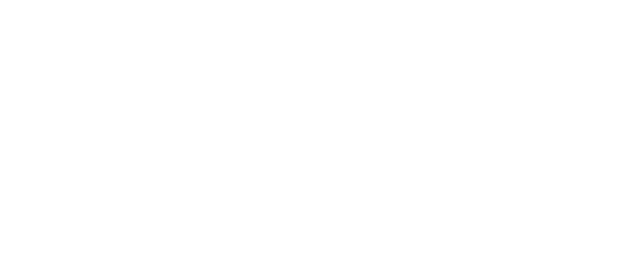
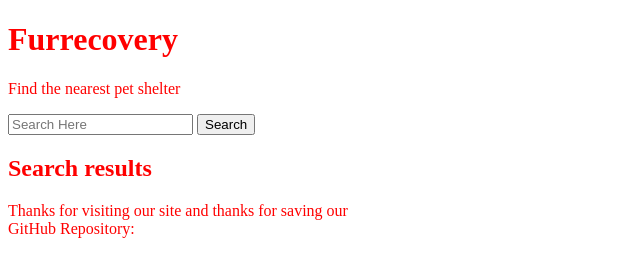
Before and after one commit to HTML-No0b/Furrecovery, a plain HTML site: page index.html in a window 1280 px wide. Shown: the whole page, without its empty margins (0-640 px from the left). Drawn offline with Linux system fonts and the light colour scheme.

Commit message:
added html format

```diff
--- a/assets/style.css
+++ b/assets/style.css
@@ -0,0 +1,3 @@
+body {
+    color: red;
+}
--- a/index.html
+++ b/index.html
@@ -4,9 +4,26 @@
     <meta charset="UTF-8">
     <meta http-equiv="X-UA-Compatible" content="IE=edge">
     <meta name="viewport" content="width=device-width, initial-scale=1.0">
-    <title>Document</title>
+    <link rel="stylesheet" href="./assets/style.css">
+    <title>Furrecovery</title>
 </head>
 <body>
-
+    <header>
+        <h1>Furrecovery</h1>
+        <p> Find the nearest pet shelter</p>
+    </header>
+    <nav>
+        <form action="/form/submit" method="GET">
+        <input type="text" name="text" class="search" placeholder="Search Here">
+        <input type="submit" name="submit" class="submit" value="Search">
+        </form>
+    </nav>
+    <div>
+        <h2>Search results</h2>
+    </div>
+    <script src="./assets/script.js"></script>
 </body>
+<footer>
+    <span>Thanks for visiting our site and thanks for saving our <br> GitHub Repository: </span>
+</footer>
 </html>
```
